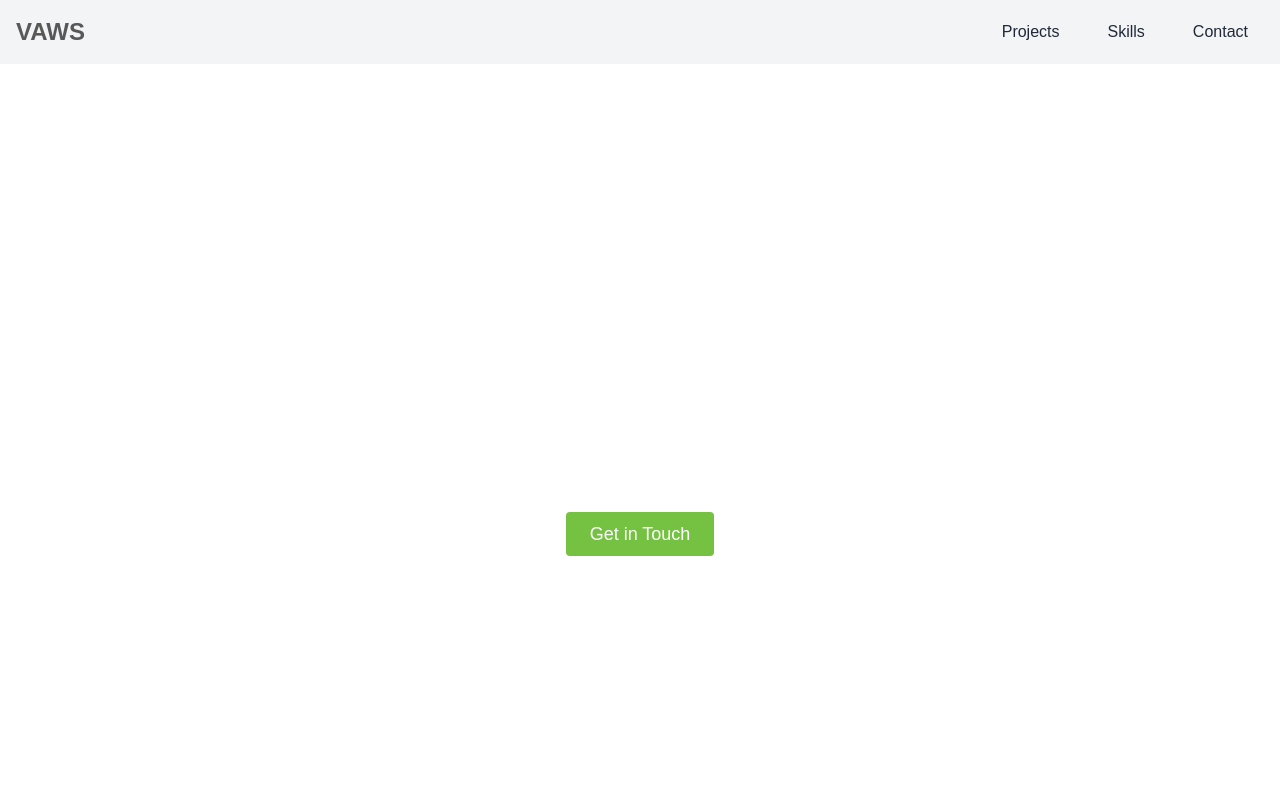
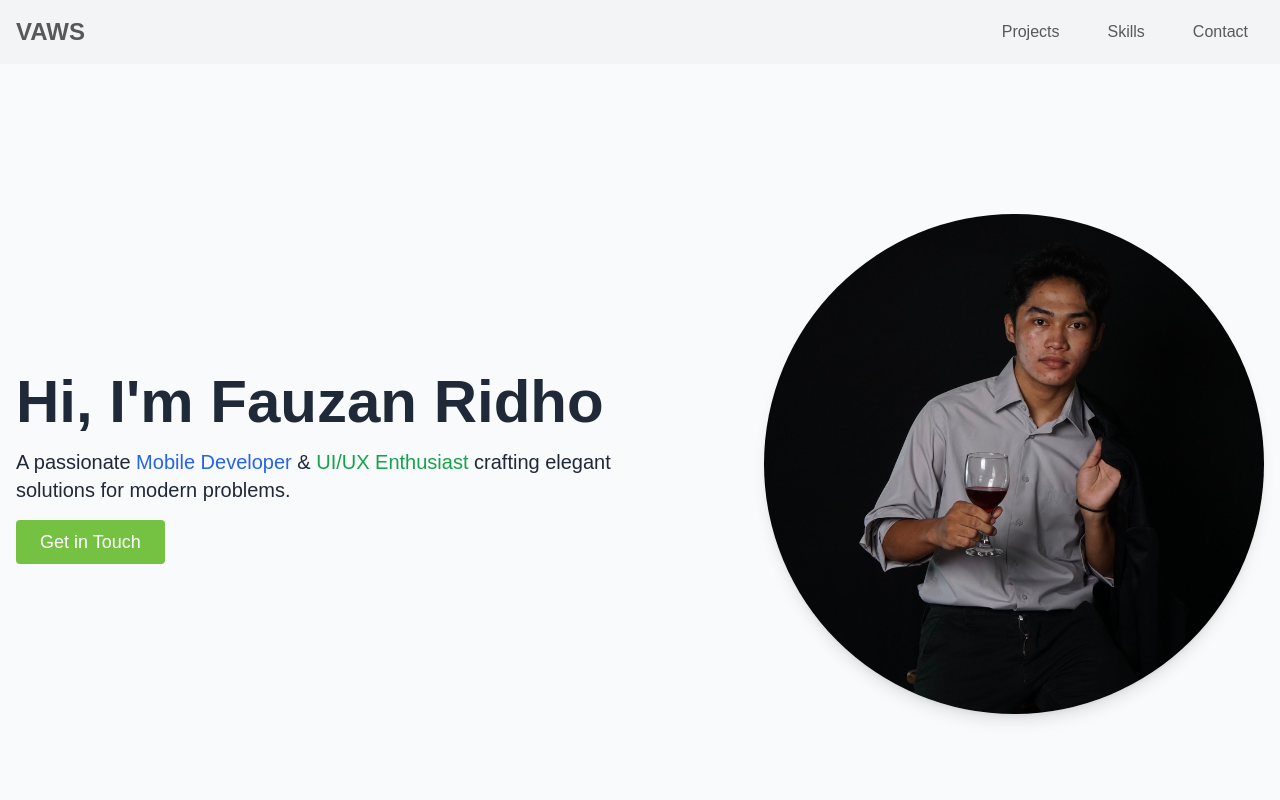
Before and after one commit to fauzanridho/my-portofolio, a Next.js app: page / in a window 1280 px wide. Shown: the top 800 px of the page. Built offline with nearby package versions, Linux system fonts and the light colour scheme.

Commit message:
second commit

```diff
--- a/src/app/components/Footer.tsx
+++ b/src/app/components/Footer.tsx
@@ -5,13 +5,13 @@ export default function Footer() {
     <footer className="bg-gray-800 text-white py-8">
       <div className="container mx-auto px-4">
         <div className="flex justify-center space-x-6 mb-4">
-          <a href="https://github.com/yourusername" target="_blank" rel="noopener noreferrer" className="hover:text-gray-300 transition-colors">
+          <a href="https://github.com/fauzanridho" target="_blank" rel="noopener noreferrer" className="hover:text-gray-300 transition-colors">
             <Github size={24} />
           </a>
-          <a href="https://linkedin.com/in/yourusername" target="_blank" rel="noopener noreferrer" className="hover:text-gray-300 transition-colors">
+          <a href="https://linkedin.com/in/fauzanridho" target="_blank" rel="noopener noreferrer" className="hover:text-gray-300 transition-colors">
             <Linkedin size={24} />
           </a>
-          <a href="mailto:your.email@example.com" className="hover:text-gray-300 transition-colors">
+          <a href="mailto:fauzanridho123456@gmail.com" className="hover:text-gray-300 transition-colors">
             <Mail size={24} />
           </a>
         </div>
--- a/src/app/components/Hero.tsx
+++ b/src/app/components/Hero.tsx
@@ -1,15 +1,39 @@
-import { Button } from "@/app/components/ui/Button"
+import { Button } from "@/app/components/ui/Button";
+import Image from "next/image";
 
 export default function Hero() {
   return (
-    <section className="bg-white text-white h-screen flex items-center">
-      <div className="container mx-auto px-4 text-center">
-        <h1 className="text-5xl md:text-6xl font-bold mb-4">John Doe</h1>
-        <p className="text-xl md:text-2xl mb-8">Full Stack Developer & UI/UX Enthusiast</p>
-        <Button size="lg" asChild>
-          <a href="#contact">Get in Touch</a>
-        </Button>
+    <section className="bg-gray-50 text-gray-800 h-screen flex items-center">
+
+      <div className="container mx-auto px-4 grid grid-cols-1 md:grid-cols-2 gap-8 items-center">
+        {/* Text Section */}
+        <div className="text-center md:text-left">
+          <h1 className="text-4xl md:text-5xl lg:text-6xl font-extrabold mb-4">
+            Hi, I'm Fauzan Ridho
+          </h1>
+          <p className="text-lg md:text-xl mb-6">
+            A passionate <span className="text-blue-600">Mobile Developer</span> &
+            <span className="text-green-600"> UI/UX Enthusiast</span> crafting elegant solutions for modern problems.
+          </p>
+          <Button size="lg" asChild>
+            <a href="#contact" >
+              Get in Touch
+            </a>
+          </Button>
+        </div>
+
+        {/* Image Section */}
+        <div className="flex justify-center md:justify-end">
+          <Image
+            src="/images/fauzanridho.jpeg"
+            alt="Fauzan Ridho"
+            width={500}
+            height={500}
+            className="rounded-full shadow-lg"
+            priority
+          />
+        </div>
       </div>
     </section>
-  )
+  );
 }
--- a/src/app/components/ProjectCard.tsx
+++ b/src/app/components/ProjectCard.tsx
@@ -14,7 +14,7 @@ interface ProjectCardProps {
 export default function ProjectCard({ title, description, imageUrl, link, tags }: ProjectCardProps) {
   return (
     <Card className="overflow-hidden hover:shadow-lg transition-shadow duration-300">
-      <Image src={imageUrl} alt={title} width={300} height={200} className="w-full h-40 object-cover" />
+      <Image src={imageUrl} alt={title} width={300} height={200} className="w-full h-48 object-cover" />
       <CardHeader>
         <CardTitle>{title}</CardTitle>
       </CardHeader>
--- a/src/app/components/ProjectSection.tsx
+++ b/src/app/components/ProjectSection.tsx
@@ -33,7 +33,7 @@ const projects = [
 
 export default function ProjectSection() {
   return (
-    <section id="projects" className="py-20 bg-gray-100 h-screen">
+    <section id="projects" className="py-20 bg-gray-100">
       <div className="container mx-auto px-4">
         <h2 className="text-4xl font-bold mb-8 text-center text-gray-600">My Projects</h2>
         <div className="grid grid-cols-1 md:grid-cols-2 lg:grid-cols-3 gap-8">
--- a/src/app/components/ui/Button.tsx
+++ b/src/app/components/ui/Button.tsx
@@ -14,7 +14,7 @@ export const Button = React.forwardRef<HTMLButtonElement, ButtonProps>(
 
     const variants = {
       default: "bg-green-500 text-white hover:bg-green-600",
-      ghost: "bg-transparent text-gray-800 hover:bg-gray-100",
+      ghost: "bg-transparent text-gray-600 hover:bg-green-500 hover:text-white",
     };
 
     const sizes = {
```
Also changed, not shown: public/Images/fauzanridho.jpeg (added).
